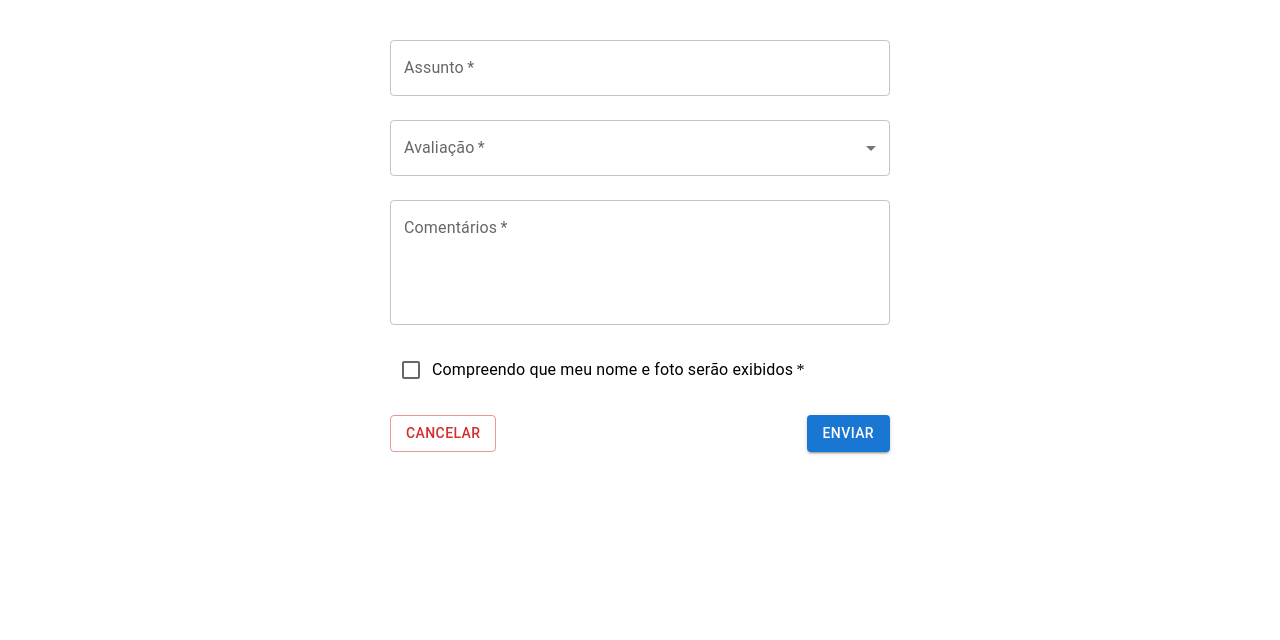
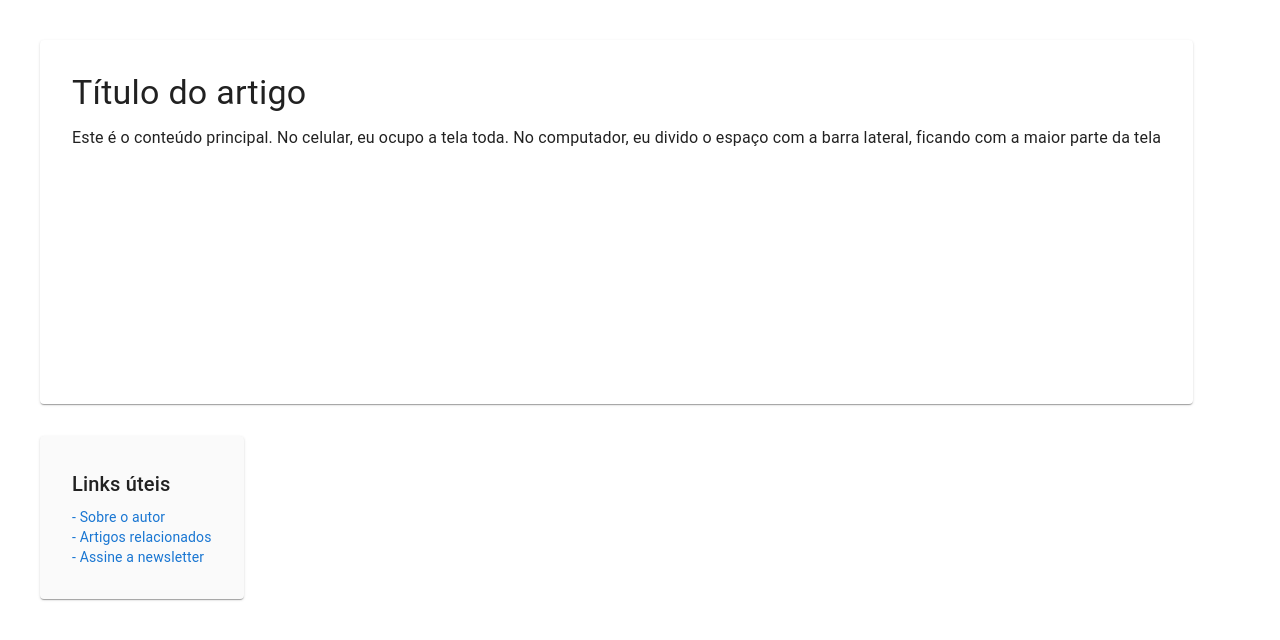
Before and after one commit to jeancarloslima/teste-007-redux-e-materialui, a React (Vite) app: page / in a window 1280 px wide. Shown: the top 640 px of the page. Built offline with nearby package versions, Linux system fonts and the light colour scheme.

Commit message:
Fazendo exercício de layout de blog com MUI

```diff
--- a/src/App.jsx
+++ b/src/App.jsx
@@ -4,6 +4,7 @@ import Tela02 from "./Tela02";
 import Tela03 from "./Tela03";
 import Tela04 from "./Tela04";
 import Tela05 from "./Tela05";
+import Tela06 from "./Tela06";
 
 function App() {
   return (
@@ -12,7 +13,8 @@ function App() {
       <Tela02 />
       <Tela03 /> */}
       {/* <Tela04 /> */}
-      <Tela05 />
+      {/* <Tela05 /> */}
+      <Tela06 />
     </>
   );
 }
--- /dev/null
+++ b/src/Tela06/index.jsx
@@ -0,0 +1,35 @@
+import { Box, Grid, Paper, Typography } from "@mui/material";
+
+export default function Tela06() {
+  return (
+    <Box sx={{ flexGrow: 1, p: 4 }}>
+      <Grid container spacing={4}>
+        <Grid item xs={12} md={8}>
+          <Paper sx={{ p: 4, minHeight: 300 }}>
+            <Typography variant="h4" gutterBottom>
+              Título do artigo
+            </Typography>
+            <Typography variant="body1">
+              Este é o conteúdo principal. No celular, eu ocupo a tela toda. No
+              computador, eu divido o espaço com a barra lateral, ficando com a
+              maior parte da tela
+            </Typography>
+          </Paper>
+        </Grid>
+        <Grid item xs={12} md={4}>
+          <Paper sx={{ p: 4, bgcolor: "grey.50" }}>
+            <Typography variant="h6" gutterBottom>
+              Links úteis
+            </Typography>
+            <Typography variant="body2" color="primary">
+              - Sobre o autor
+              <br />
+              - Artigos relacionados
+              <br />- Assine a newsletter
+            </Typography>
+          </Paper>
+        </Grid>
+      </Grid>
+    </Box>
+  );
+}
```
